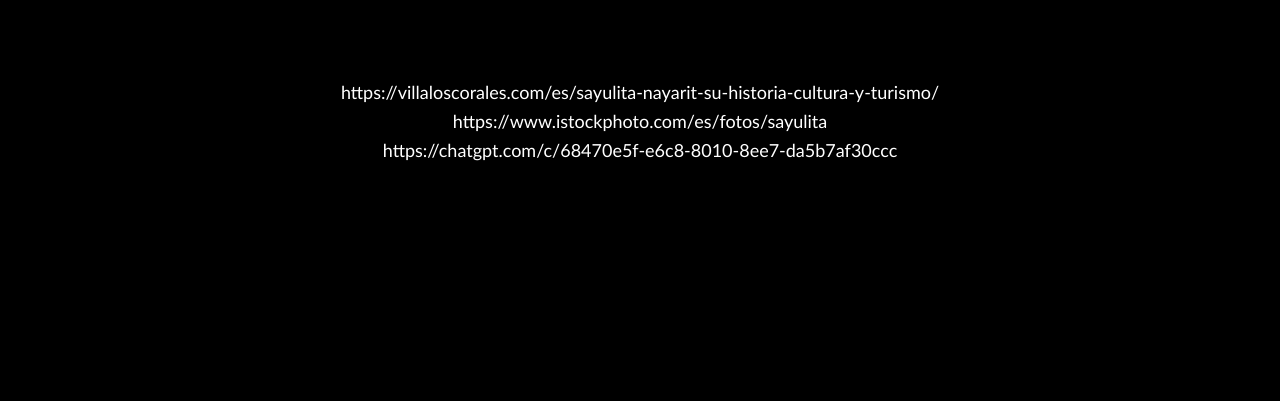
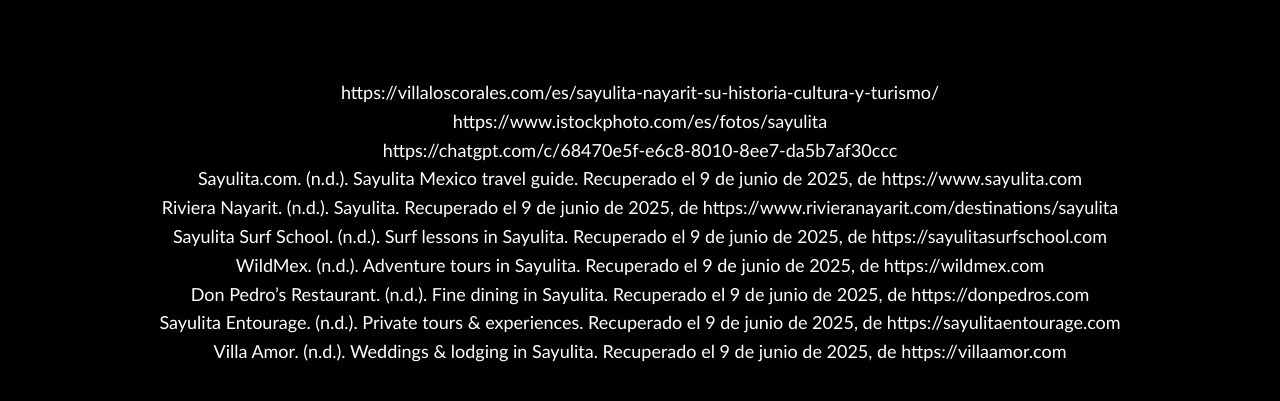
Before and after one commit to pene710/Facu, a plain HTML site: page referencias.html in a window 1280 px wide. Shown: the part 351-752 px from the top of the page. Drawn offline with Linux system fonts and the light colour scheme.

Commit message:
Update referencias.html

```diff
--- a/referencias.html
+++ b/referencias.html
@@ -46,7 +46,14 @@
   <p class="texto15">
     https://villaloscorales.com/es/sayulita-nayarit-su-historia-cultura-y-turismo/<br>
     https://www.istockphoto.com/es/fotos/sayulita<br>
-    https://chatgpt.com/c/68470e5f-e6c8-8010-8ee7-da5b7af30ccc
+    https://chatgpt.com/c/68470e5f-e6c8-8010-8ee7-da5b7af30ccc<br>
+    Sayulita.com. (n.d.). Sayulita Mexico travel guide. Recuperado el 9 de junio de 2025, de https://www.sayulita.com<br>
+Riviera Nayarit. (n.d.). Sayulita. Recuperado el 9 de junio de 2025, de https://www.rivieranayarit.com/destinations/sayulita<br>
+Sayulita Surf School. (n.d.). Surf lessons in Sayulita. Recuperado el 9 de junio de 2025, de https://sayulitasurfschool.com<br>
+WildMex. (n.d.). Adventure tours in Sayulita. Recuperado el 9 de junio de 2025, de https://wildmex.com<br>
+Don Pedro’s Restaurant. (n.d.). Fine dining in Sayulita. Recuperado el 9 de junio de 2025, de https://donpedros.com<br>
+Sayulita Entourage. (n.d.). Private tours & experiences. Recuperado el 9 de junio de 2025, de https://sayulitaentourage.com<br>
+Villa Amor. (n.d.). Weddings & lodging in Sayulita. Recuperado el 9 de junio de 2025, de https://villaamor.com<br>
   </p>
 </div>
 
```
